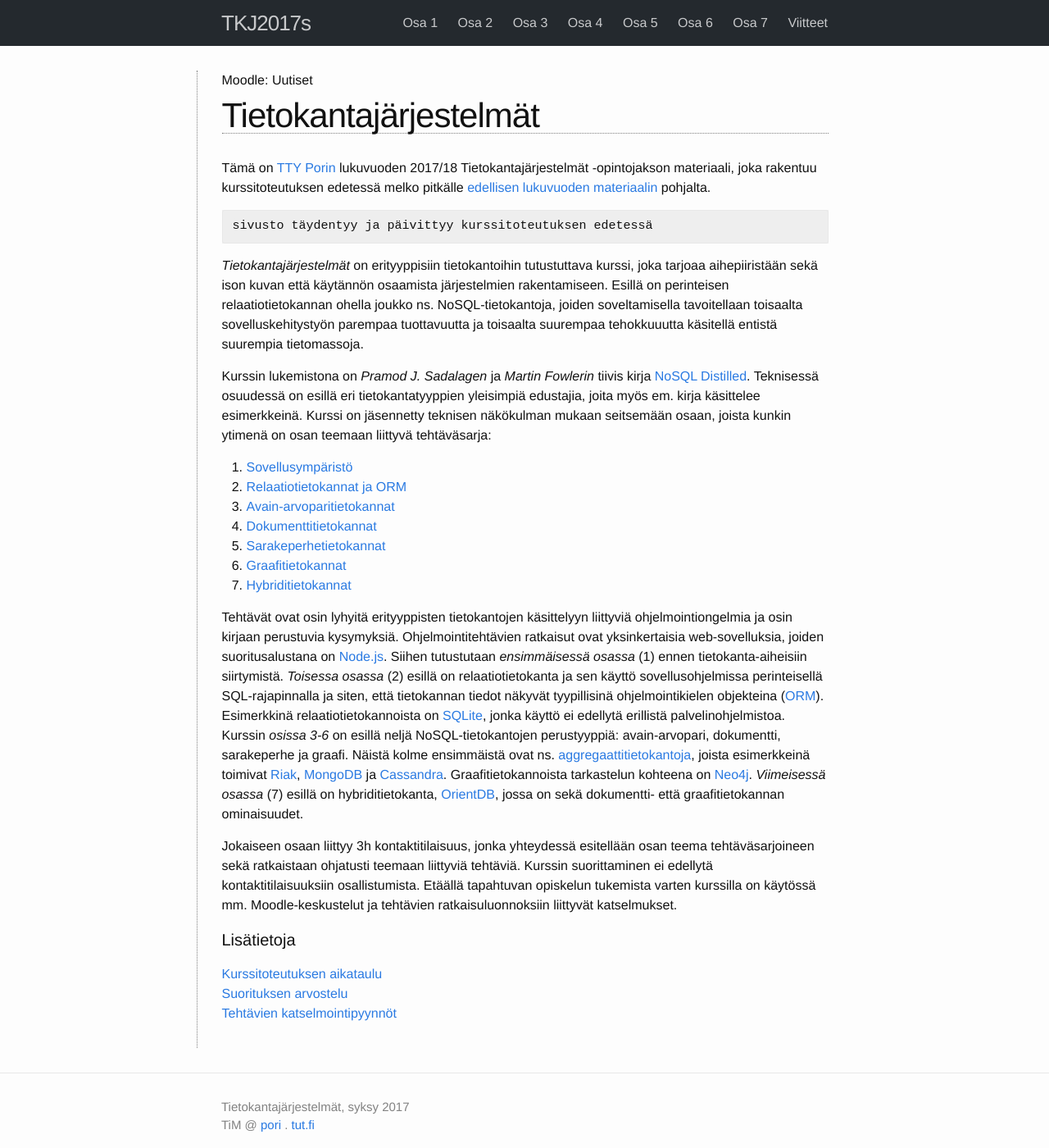
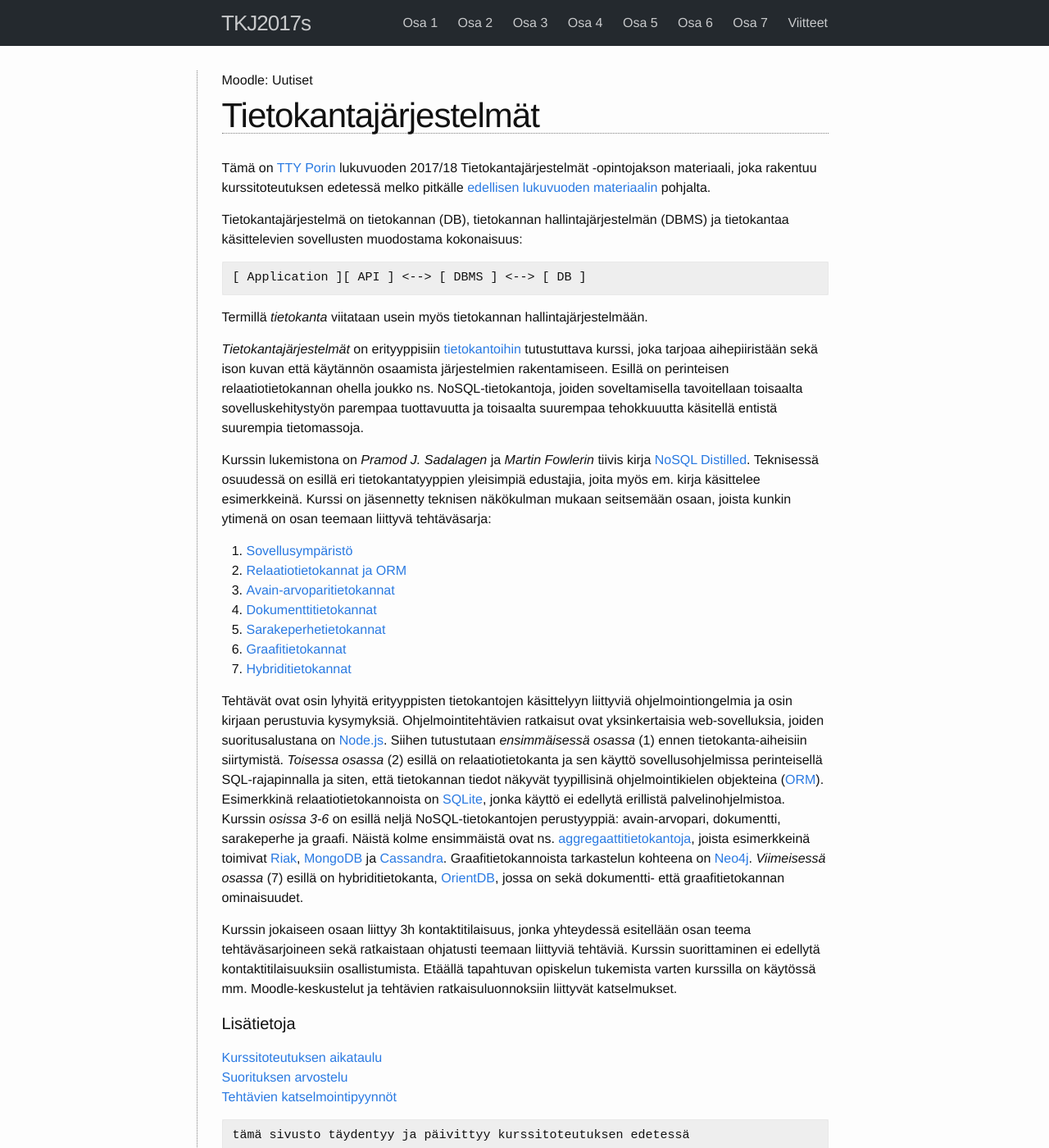
Before and after one commit to timedu/tkj2017s, a Jekyll site: the page built from docs/index.md, in a window 1280 px wide and 1400 px high. Shown: the whole window at 82% size. Built offline with Jekyll 4.4.1, drawn with Linux system fonts in a browser that asks for light colours.

Commit message:
minor updates

```diff
--- a/docs/index.md
+++ b/docs/index.md
@@ -6,13 +6,19 @@ layout: site_index
 Tämä on [TTY Porin](http://www.poridi.fi) lukuvuoden 2017/18 Tietokantajärjestelmät -opintojakson materiaali, joka rakentuu kurssitoteutuksen edetessä melko pitkälle [edellisen lukuvuoden materiaalin](https://timedu.github.io/tkj2017k/) pohjalta.
 
 
+Tietokantajärjestelmä on tietokannan (DB), tietokannan hallintajärjestelmän (DBMS) ja tietokantaa käsittelevien sovellusten muodostama kokonaisuus:
+
 ~~~
-sivusto täydentyy ja päivittyy kurssitoteutuksen edetessä
+[ Application ][ API ] <--> [ DBMS ] <--> [ DB ]
 ~~~
 
-*Tietokantajärjestelmät* on erityyppisiin tietokantoihin tutustuttava kurssi, joka tarjoaa aihepiiristään sekä ison kuvan että käytännön osaamista järjestelmien rakentamiseen. Esillä on perinteisen relaatiotietokannan ohella joukko ns. NoSQL-tietokantoja, joiden soveltamisella tavoitellaan toisaalta sovelluskehitystyön parempaa tuottavuutta ja toisaalta suurempaa tehokkuuutta käsitellä entistä suurempia tietomassoja.
+Termillä *tietokanta* viitataan usein myös tietokannan hallintajärjestelmään.
 
-Kurssin lukemistona on *Pramod J. Sadalagen* ja *Martin Fowlerin* tiivis kirja [NoSQL Distilled][NoSQL Distilled]. Teknisessä osuudessä on esillä eri tietokantatyyppien yleisimpiä edustajia, joita myös em. kirja käsittelee esimerkkeinä. Kurssi on jäsennetty teknisen näkökulman mukaan seitsemään osaan, joista kunkin ytimenä on osan teemaan liittyvä tehtäväsarja:
+*Tietokantajärjestelmät* on erityyppisiin [tietokantoihin][database] tutustuttava kurssi, joka tarjoaa aihepiiristään sekä ison kuvan että käytännön osaamista järjestelmien rakentamiseen. Esillä on perinteisen relaatiotietokannan ohella joukko ns. NoSQL-tietokantoja, joiden soveltamisella tavoitellaan toisaalta sovelluskehitystyön parempaa tuottavuutta ja toisaalta suurempaa tehokkuuutta käsitellä entistä suurempia tietomassoja.
+
+[database]: https://en.wikipedia.org/wiki/Database
+
+Kurssin lukemistona on *Pramod J. Sadalagen* ja *Martin Fowlerin* tiivis kirja [NoSQL Distilled](viitteet/#nosql-distilled). Teknisessä osuudessä on esillä eri tietokantatyyppien yleisimpiä edustajia, joita myös em. kirja käsittelee esimerkkeinä. Kurssi on jäsennetty teknisen näkökulman mukaan seitsemään osaan, joista kunkin ytimenä on osan teemaan liittyvä tehtäväsarja:
 
 [NoSQL Distilled]: https://www.pearson.com/us/higher-education/program/Sadalage-No-SQL-Distilled-A-Brief-Guide-to-the-Emerging-World-of-Polyglot-Persistence/PGM75436.html
 
@@ -20,7 +26,7 @@ Kurssin lukemistona on *Pramod J. Sadalagen* ja *Martin Fowlerin* tiivis kirja [
 
 Tehtävät ovat osin lyhyitä erityyppisten tietokantojen käsittelyyn liittyviä ohjelmointiongelmia ja osin kirjaan perustuvia kysymyksiä. Ohjelmointitehtävien ratkaisut ovat yksinkertaisia web-sovelluksia, joiden suoritusalustana on  [Node.js](https://nodejs.org/en/). Siihen tutustutaan *ensimmäisessä osassa* (1) ennen tietokanta-aiheisiin siirtymistä. *Toisessa osassa* (2) esillä on relaatiotietokanta ja sen käyttö sovellusohjelmissa perinteisellä SQL-rajapinnalla ja siten, että tietokannan tiedot näkyvät tyypillisinä ohjelmointikielen objekteina ([ORM](https://en.wikipedia.org/wiki/Object-relational_mapping)). Esimerkkinä relaatiotietokannoista on [SQLite][sqlite], jonka käyttö ei edellytä erillistä palvelinohjelmistoa. Kurssin *osissa 3-6* on esillä neljä NoSQL-tietokantojen  perustyyppiä: avain-arvopari, dokumentti, sarakeperhe ja graafi. Näistä kolme ensimmäistä ovat ns. [aggregaattitietokantoja](https://martinfowler.com/bliki/AggregateOrientedDatabase.html), joista esimerkkeinä toimivat [Riak][riak], [MongoDB][mongodb] ja [Cassandra][cassandra]. Graafitietokannoista tarkastelun kohteena on [Neo4j][neo4j]. *Viimeisessä osassa* (7) esillä on hybriditietokanta, [OrientDB][orientdb], jossa on sekä dokumentti- että graafitietokannan ominaisuudet.
 
-Jokaiseen osaan liittyy 3h kontaktitilaisuus, jonka yhteydessä esitellään osan teema tehtäväsarjoineen sekä ratkaistaan ohjatusti teemaan liittyviä tehtäviä. Kurssin suorittaminen ei edellytä kontaktitilaisuuksiin osallistumista. Etäällä tapahtuvan opiskelun tukemista varten kurssilla on käytössä mm. Moodle-keskustelut ja tehtävien ratkaisuluonnoksiin liittyvät katselmukset.
+Kurssin jokaiseen osaan liittyy 3h kontaktitilaisuus, jonka yhteydessä esitellään osan teema tehtäväsarjoineen sekä ratkaistaan ohjatusti teemaan liittyviä tehtäviä. Kurssin suorittaminen ei edellytä kontaktitilaisuuksiin osallistumista. Etäällä tapahtuvan opiskelun tukemista varten kurssilla on käytössä mm. Moodle-keskustelut ja tehtävien ratkaisuluonnoksiin liittyvät katselmukset.
 
 
 [sqlite]: https://www.sqlite.org
@@ -63,3 +69,7 @@ Kurssi *ensimmäinen osa* tutustuttaa kurssilla käyttettavään kehitystyön pe
 [Kurssitoteutuksen aikataulu](aikataulu)
 [Suorituksen arvostelu](arvostelu)
 [Tehtävien katselmointipyynnöt](katselmukset)
+
+~~~
+tämä sivusto täydentyy ja päivittyy kurssitoteutuksen edetessä
+~~~
```
Also changed, not shown: docs/viitteet.md (+20 -5 lines).
